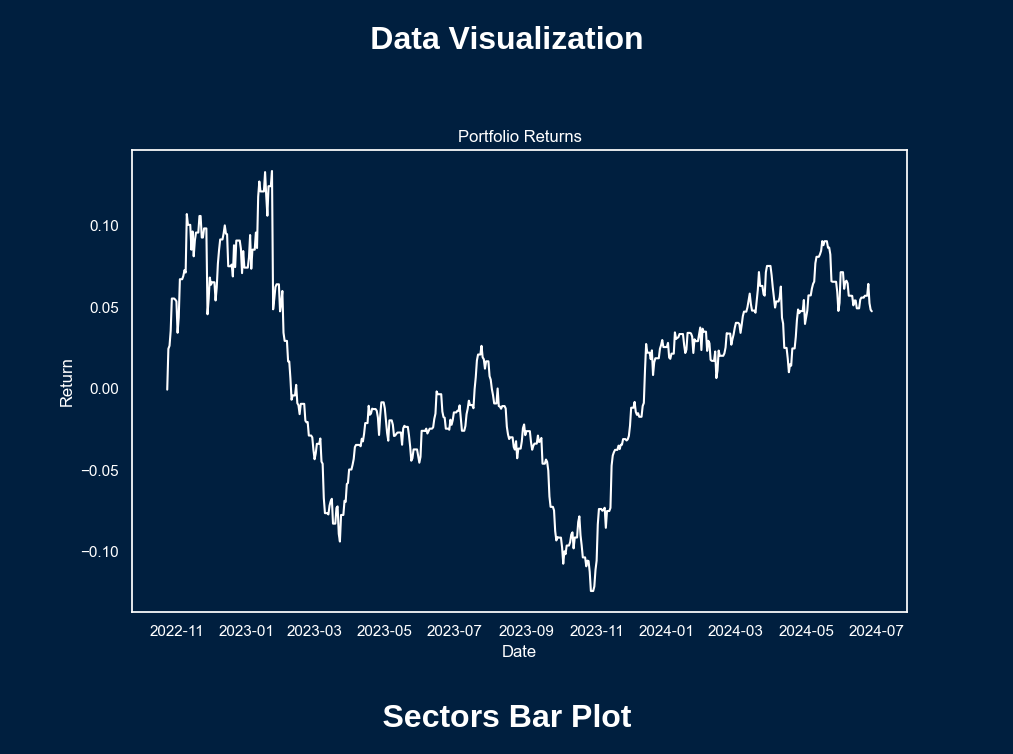
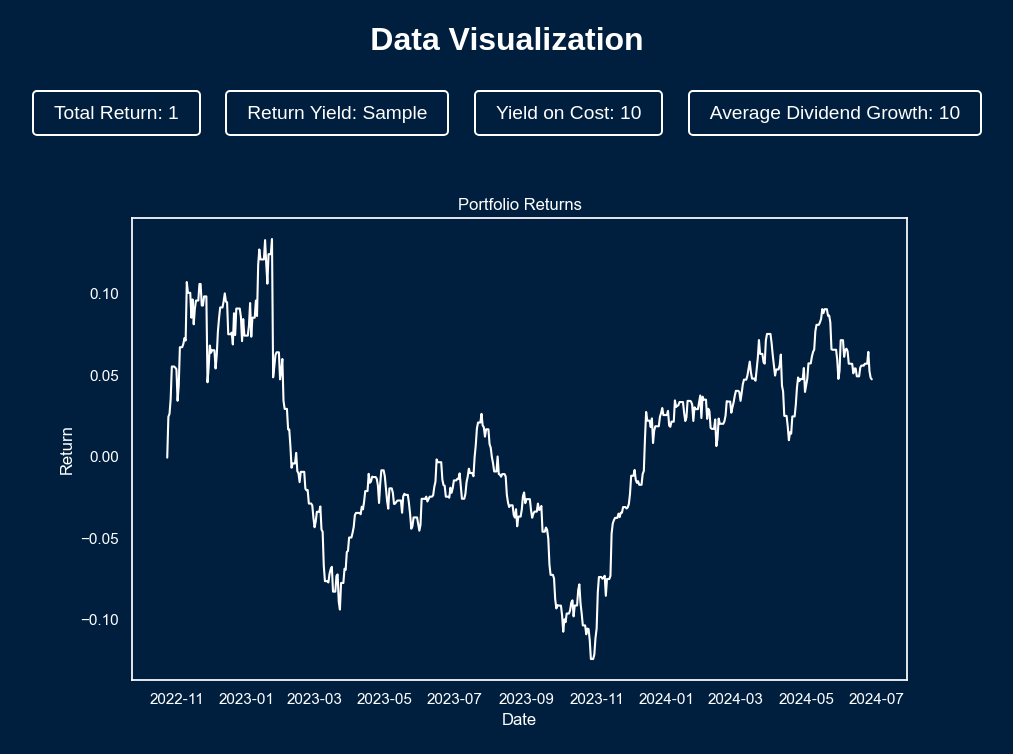
Before and after one commit to BlauYuval/DividendDashboardFromScratch, a Flask app: template templates/index.html in a window 1280 px wide. Shown: the top 754 px of the page, without its empty margins (133-1146 px from the left). Run offline with Flask 3, Linux system fonts and the light colour scheme; the template is opened without the code that fills it: most values are stand-ins (such as "Sample title", 1, 10 or a date in 2020).

Commit message:
add executive summery

```diff
--- a/app.py
+++ b/app.py
@@ -1,16 +1,19 @@
+# TODO - ADD PORTFOLIO CHART OF MONEY ADDED
+
 import os
 import ast
 import redis
 import matplotlib
 import pandas as pd
 import seaborn as sns
-matplotlib.use('Agg')  # Use the 'Agg' backend for Matplotlib
+matplotlib.use('Agg')
 import matplotlib.pyplot as plt
 from dotenv import load_dotenv
+from flask_basicauth import BasicAuth
 from flask import Flask, render_template, jsonify
-from flask_basicauth import BasicAuth
 
 from income import Income
+from executive_summery import ExecutiveSummery
 from visualization import vizualize_income_bar, vizualize_sectors_bar
 
 app = Flask(__name__)
@@ -20,10 +23,26 @@ app.config['BASIC_AUTH_USERNAME'] = 'yourusername'
 app.config['BASIC_AUTH_PASSWORD'] = 'yourpassword'
 basic_auth = BasicAuth(app)
 
+def color_cagr(val, row):
+    cagr_10 = row['Cagr 10y']
+    cagr_5 = row['Cagr 5y']
+    cagr_3 = row['Cagr 3y']
+    cagr_1 = row['Cagr 1y']
+    cagr_hold = val
+
+    if cagr_hold > cagr_10 and cagr_hold > cagr_5 and cagr_hold > cagr_3 and cagr_hold > cagr_1:
+        color = 'color:forestgreen'
+    elif cagr_hold < cagr_10 and cagr_hold < cagr_5 and cagr_hold < cagr_3 and cagr_hold < cagr_1 and cagr_hold > -1:
+        color = 'color:salmon'
+    elif cagr_hold < 0:
+        color = 'color:white'
+    else:
+        color = 'color:lawngreen'
+    return color
+
 @app.route('/')
 @basic_auth.required
 def index():
-
     # Load environment variables from .env file
     load_dotenv()
 
@@ -38,7 +57,8 @@ def index():
     transaction_data_json = r.get('transaction_data')
     portfolio_to_plot_json = r.get('portfolio_to_plot')
     portfolio_table_json = r.get('portfolio_table')
-    dividends_data_json  = r.get('dividends_data')
+    dividends_data_json = r.get('dividends_data')
+    growth_data_json = r.get('growth_table')
 
     transaction_data = pd.DataFrame(ast.literal_eval(transaction_data_json.decode('utf-8')))
     transaction_data['date'] = pd.to_datetime(transaction_data['date'], unit='ms')
@@ -49,8 +69,25 @@ def index():
     dividends_data = pd.DataFrame(ast.literal_eval(dividends_data_json.decode('utf-8')))
     income = Income(transaction_data, dividends_data)
     monthly_income, yearly_income = income.run()
+    growth_data_str = growth_data_json.decode('utf-8')
+    growth_data_str = growth_data_str.replace('null', "-1")
+    growth_data = pd.DataFrame(ast.literal_eval(growth_data_str))
+    growth_data['start_payment_date'] = pd.to_datetime(growth_data['start_payment_date'], unit='ms')
+    growth_data.columns = [" ".join([part.capitalize() for part in col.split('_')]) for col in growth_data.columns]
 
-    plt.figure(figsize=(10,6), facecolor='none')
+    # Display
+    ## Executive Summary
+    summery = ExecutiveSummery(portfolio_table)
+    total_return, amount_invested, return_yield = summery.get_total_return()
+    dividend_yield, yield_on_cost = summery.get_dividend_yield(total_return, amount_invested, yearly_income)
+    average_dividend_growth = summery.get_average_dividend_growth(growth_data)
+
+    total_return = f"${int(total_return):,}"
+    return_yield = f"{round(return_yield, 2)}%"
+    yield_on_cost = f"{round(yield_on_cost, 2)}%"
+    average_dividend_growth = f"{round(average_dividend_growth, 2)}%"
+
+    plt.figure(figsize=(10, 6), facecolor='none')
     sns.set(style="darkgrid")
     ax = sns.lineplot(data=portfolio_to_plot.reset_index(), y='Return', x='Date', color="white")
     ax.set_facecolor('none')  # Set the plot background to be transparent
@@ -70,6 +107,10 @@ def index():
 
     table_html = portfolio_table.to_html(classes='dataframe', border=2)
 
+    # Format monthly and yearly income
+    monthly_income = f"${int(monthly_income):,}"
+    yearly_income = f"${int(yearly_income):,}"
+
     # Generate bar plots for all periods
     bar_plot_m = vizualize_income_bar(income.dividend_daily_data, 'Monthly')
     bar_plot_m.savefig('static/bar_plot_monthly.png')
@@ -83,7 +124,23 @@ def index():
     bar_plot_y.savefig('static/bar_plot_yearly.png')
     plt.close(bar_plot_y.figure)
 
-    return render_template('index.html', table=table_html)
+    # Apply conditional formatting to growth_data
+    growth_data_styled = growth_data.style.applymap(
+        lambda x: color_cagr(x, growth_data.loc[growth_data.index[growth_data['Cagr since holding'] == x].tolist()[0]]),
+        subset=['Cagr since holding']
+    )
+    growth_table_html = growth_data_styled.format(precision=2).set_table_attributes('id="growth-table" class="dataframe"').to_html()
+
+    return render_template('index.html',
+                            table=table_html,
+                            growth_table=growth_table_html,
+                            monthly_income=monthly_income,
+                            yearly_income=yearly_income,
+                            total_return=total_return,
+                            return_yield=return_yield,
+                            yield_on_cost=yield_on_cost,
+                            average_dividend_growth=average_dividend_growth)
+
 
 @app.route('/update_plot/<period>')
 @basic_auth.required
--- a/growth.py
+++ b/growth.py
@@ -1,3 +1,4 @@
+# TODO - ADD DIVIDEND YIELD COLUMN
 import pandas as pd
 import numpy as np
 
--- a/static/css/style.css
+++ b/static/css/style.css
@@ -1,26 +1,17 @@
 body {
-    background-color: #001f3f; /* Dark blue background */
-    color: white; /* White text for better contrast */
-    font-family: Arial, sans-serif;
-    text-align: center; /* Center align text */
+    background-color: #001f3f;
+    color: #ffffff;
+    font-family: 'Arial', sans-serif;
 }
 
 h1 {
-    margin-top: 20px;
+    text-align: center;
+    color: #ffffff;
 }
 
 img {
-    margin: 20px auto;
     display: block;
-}
-
-a {
-    color: #39CCCC; /* Light blue color for links */
-    text-decoration: none;
-}
-
-a:hover {
-    text-decoration: underline;
+    margin: 0 auto;
 }
 
 table.dataframe {
@@ -28,21 +19,45 @@ table.dataframe {
     width: 80%;
     margin: 20px auto;
     font-family: 'Arial', sans-serif;
+    color: #ffffff;
 }
 
 table.dataframe, th, td {
-    border: 2px solid white;
+    border: 2px solid #dddddd;
     padding: 10px;
 }
 
 th, td {
+    background-color: transparent;
+}
+
+.growth-table-container {
+    display: flex;
+    justify-content: center;
+    align-items: center;
+    margin: 20px auto;
+    width: 100%;
+}
+
+.growth-table {
+    width: 80%;
+}
+
+.income-container, .executive-summery-container {
     text-align: center;
 }
 
-th {
-    background-color: #39CCCC;
+.income-box, .executive-summery-box {
+    display: inline-block;
+    background-color: transparent;
+    border: 2px solid white;
+    border-radius: 5px;
+    padding: 10px 20px;
+    margin: 10px;
+    font-size: 1.2em;
 }
 
-td {
-    background-color: #001f3f;
+.btn-group {
+    text-align: center;
+    margin-top: 20px;
 }
--- a/templates/index.html
+++ b/templates/index.html
@@ -33,45 +33,68 @@
         th, td {
             background-color: transparent;
         }
-        .buttons {
+        .growth-table-container {
+            display: flex;
+            justify-content: center; /* Center the table horizontally */
+            align-items: center; /* Center the table vertically */
+            margin: 20px auto; /* Ensure space around the table */
+            width: 100%; /* Ensure the container spans the full width */
+        }
+        .growth-table {
+            width: 80%; /* Ensure the table takes up a consistent width */
+        }
+        .income-container, .executive-summery-container {
             text-align: center;
-            margin-bottom: 10px; /* Reduce margin to decrease space */
         }
-        .button {
-            background-color: #39CCCC;
-            border: none;
-            color: white;
+        .income-box, .executive-summery-box {
+            display: inline-block;
+            background-color: transparent;
+            border: 2px solid white;
+            border-radius: 5px;
             padding: 10px 20px;
+            margin: 10px;
+            font-size: 1.2em;
+        }
+        .btn-group {
             text-align: center;
-            text-decoration: none;
-            display: inline-block;
-            font-size: 16px;
-            margin: 4px 2px;
-            cursor: pointer;
-            border-radius: 5px;
+            margin-top: 20px; /* Add some space above the buttons */
         }
     </style>
 </head>
 <body>
     <h1>Data Visualization</h1>
-    <img src="{{ url_for('static', filename='plot.png') }}" alt="Portfolio Returns Plot">
-    <h1>Sectors Bar Plot</h1>
+    <div class="executive-summery-container">
+        <div class="executive-summery-box">Total Return: {{ total_return }}</div>
+        <div class="executive-summery-box">Return Yield: {{ return_yield }}</div>
+        <div class="executive-summery-box">Yield on Cost: {{ yield_on_cost }}</div>
+        <div class="executive-summery-box">Average Dividend Growth: {{ average_dividend_growth }}</div>
+    </div>
+    <img src="{{ url_for('static', filename='plot.png') }}" alt="Plot">
+    <h1>Sector Distribution</h1>
     <img src="{{ url_for('static', filename='sectors_bar_plot.png') }}" alt="Sectors Bar Plot">
     <h1>Data Table</h1>
     {{ table|safe }}
-    <h1>Income Bar Plot</h1>
-    <div class="buttons">
-        <button class="button" onclick="updatePlot('monthly')">Monthly</button>
-        <button class="button" onclick="updatePlot('quaterly')">Quarterly</button>
-        <button class="button" onclick="updatePlot('yearly')">Yearly</button>
+    <h1>Monthly Income Distribution</h1>
+    <div class="income-container">
+        <div class="income-box">Monthly Income: {{ monthly_income }}</div>
+        <div class="income-box">Yearly Income: {{ yearly_income }}</div>
     </div>
-    <img id="bar-plot" src="{{ url_for('static', filename='bar_plot_monthly.png') }}" alt="Income Bar Plot">
+    <div class="btn-group">
+        <button onclick="updatePlot('monthly')">Monthly</button>
+        <button onclick="updatePlot('quaterly')">Quarterly</button>
+        <button onclick="updatePlot('yearly')">Yearly</button>
+    </div>
+    <img id="barPlot" src="{{ url_for('static', filename='bar_plot_monthly.png') }}" alt="Income Bar Plot">
+    <h1>Growth Data</h1>
+    <div id="growth-table-container">
+        {{ growth_table|safe }}
+    </div>
     <script>
         function updatePlot(period) {
             fetch(`/update_plot/${period}`)
                 .then(response => response.json())
                 .then(data => {
-                    document.getElementById('bar-plot').src = data.plot_url;
+                    document.getElementById('barPlot').src = data.plot_url;
                 });
         }
     </script>
--- a/visualization.py
+++ b/visualization.py
@@ -49,7 +49,7 @@ def prepare_to_vizualize_secotrs_bar(portfolio_data):
     # df_for_plot = portfolio_by_sectors_data.copy()
     # df_for_plot['Amount Paid'] = df_for_plot['Amount Paid'].apply(lambda x: round(x, 2))
     df_for_plot = portfolio_data.copy()
-    df_for_plot['Amount Paid'] = df_for_plot['Amount Paid'].apply(lambda  x: int(x.replace(',', '').replace('$', '')))
+    # df_for_plot['Amount Paid'] = df_for_plot['Amount Paid'].apply(lambda  x: int(x.replace(',', '').replace('$', '')))
     df_for_plot['Percent'] = (df_for_plot['Amount Paid']/df_for_plot['Amount Paid'].sum()).apply(lambda x: round(x, 2))*100
     df_for_plot = df_for_plot.sort_values('Percent', ascending=True)
 
```
